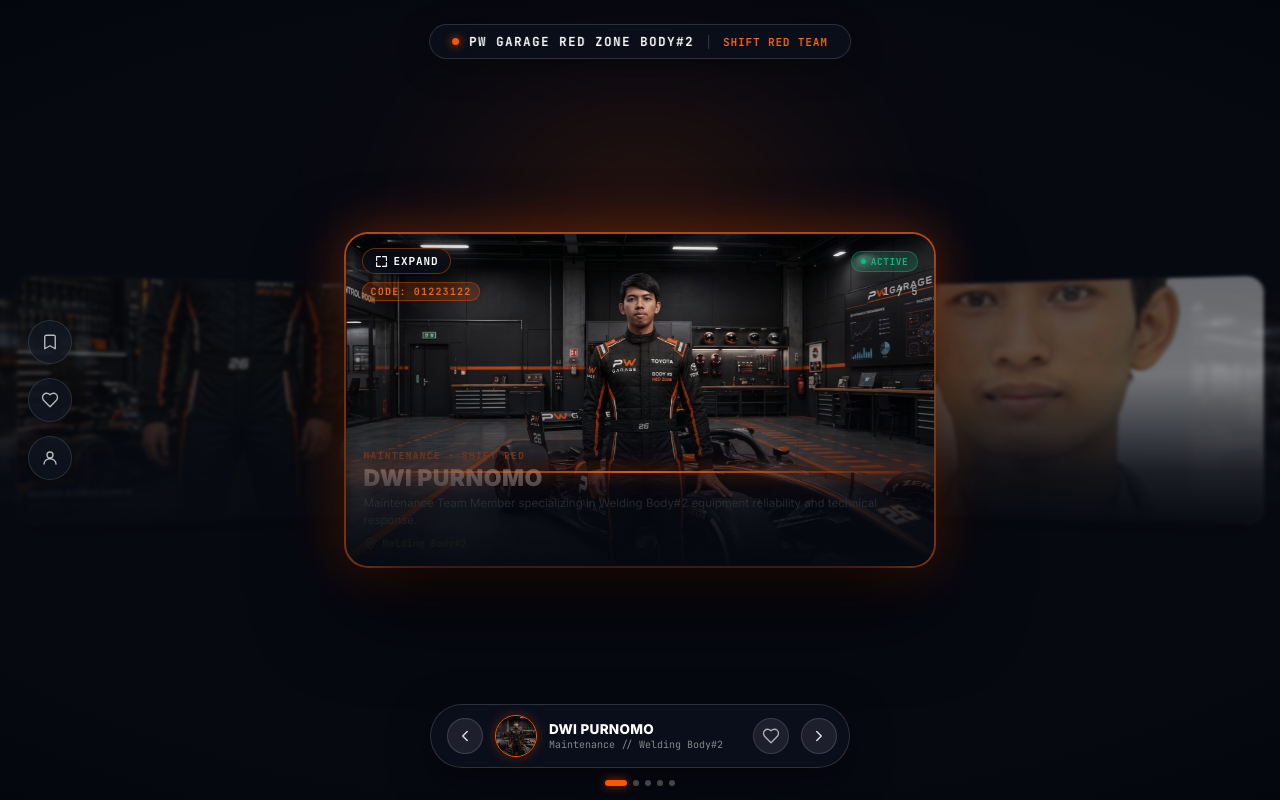
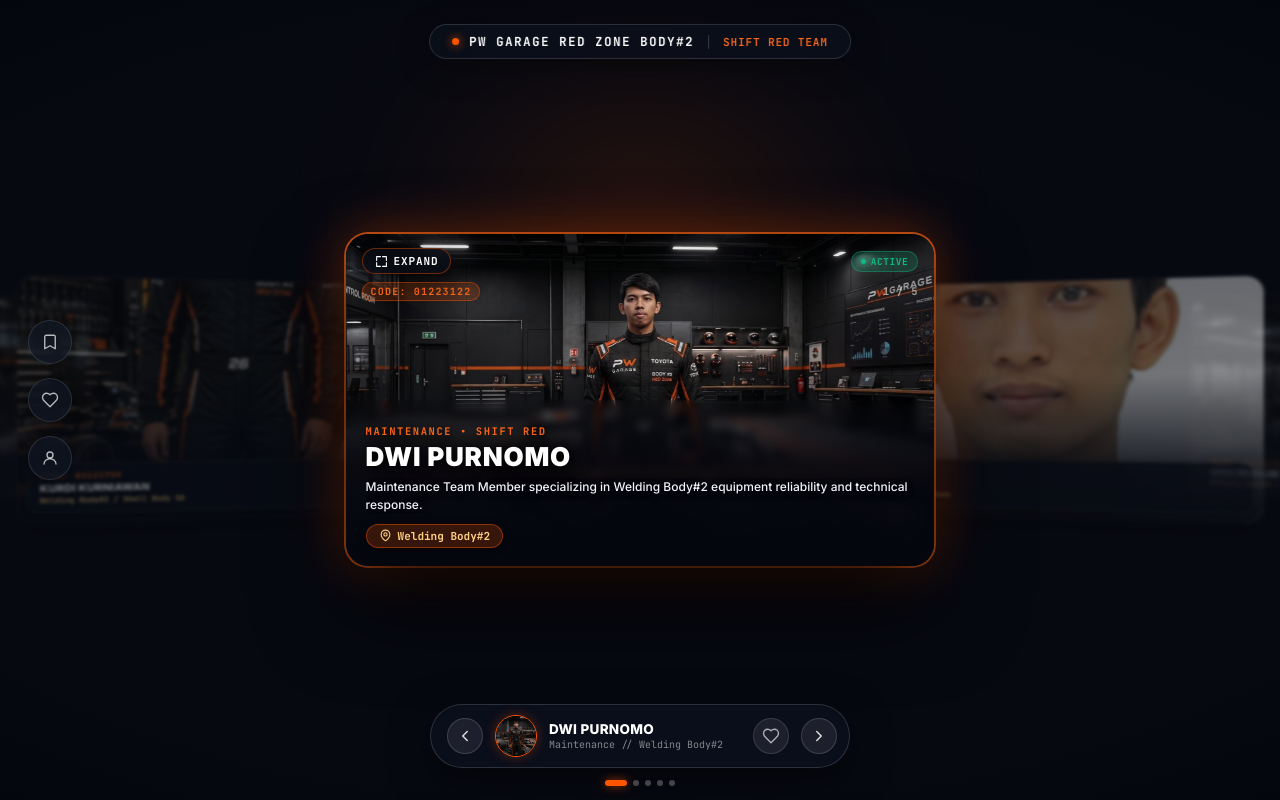
Before and after one commit to akunbersamagogle-stack/kanri-redzone, a React (Vite) app: page / in a window 1280 px wide. Built offline with nearby package versions, Linux system fonts and the light colour scheme.

Commit message:
fix: elevate z-index and add high-contrast glass backdrop for bottom text and side cards

```diff
--- a/src/App.tsx
+++ b/src/App.tsx
@@ -589,25 +589,32 @@
                     {active + 1} / {total}
                   </div>
 
-                  {/* Bottom Character Info */}
+                  {/* Bottom Character Info with High Contrast Glass Backdrop */}
                   <div
                     style={{
                       position: 'absolute',
                       bottom: 0,
                       left: 0,
                       right: 0,
-                      padding: '0 18px 16px',
+                      zIndex: 10,
+                      padding: '24px 20px 18px',
+                      background: 'linear-gradient(to top, rgba(5,7,14,0.96) 0%, rgba(5,7,14,0.85) 60%, rgba(5,7,14,0.4) 85%, transparent 100%)',
+                      backdropFilter: 'blur(4px)',
+                      WebkitBackdropFilter: 'blur(4px)',
+                      borderBottomLeftRadius: 22,
+                      borderBottomRightRadius: 22,
                     }}
                   >
                     <div
                       style={{
                         fontFamily: 'var(--font-mono)',
-                        fontSize: 9.5,
-                        fontWeight: 700,
+                        fontSize: 10.5,
+                        fontWeight: 800,
                         color: '#ff6a1a',
-                        letterSpacing: '0.14em',
+                        letterSpacing: '0.15em',
                         textTransform: 'uppercase',
-                        marginBottom: 3,
+                        marginBottom: 4,
+                        textShadow: '0 2px 8px rgba(0,0,0,0.9)',
                       }}
                     >
                       {char.department} • {char.unit}
@@ -616,13 +623,14 @@
                     <h2
                       style={{
                         fontFamily: 'var(--font-body)',
-                        fontSize: 'clamp(18px, 2.4vw, 23px)',
+                        fontSize: 'clamp(20px, 2.8vw, 26px)',
                         fontWeight: 900,
-                        margin: '0 0 4px',
+                        margin: '0 0 6px',
                         color: '#ffffff',
                         lineHeight: 1.15,
                         textTransform: 'uppercase',
-                        letterSpacing: '0.02em',
+                        letterSpacing: '0.03em',
+                        textShadow: '0 2px 14px rgba(0,0,0,0.95), 0 0 20px rgba(0,0,0,0.8)',
                       }}
                     >
                       {char.name}
@@ -631,14 +639,16 @@
                     <p
                       style={{
                         fontFamily: 'var(--font-body)',
-                        fontSize: 11.5,
-                        lineHeight: 1.45,
-                        color: 'rgba(255,255,255,0.72)',
-                        margin: '0 0 8px',
+                        fontSize: 12,
+                        lineHeight: 1.5,
+                        color: '#f1f5f9',
+                        fontWeight: 500,
+                        margin: '0 0 10px',
                         display: '-webkit-box',
                         WebkitLineClamp: 2,
                         WebkitBoxOrient: 'vertical',
                         overflow: 'hidden',
+                        textShadow: '0 1px 8px rgba(0,0,0,0.9)',
                       }}
                     >
                       {char.summary}
@@ -646,13 +656,18 @@
 
                     <div
                       style={{
-                        display: 'flex',
+                        display: 'inline-flex',
                         alignItems: 'center',
                         gap: 6,
                         color: '#ffd080',
-                        fontSize: 10,
+                        fontSize: 11,
                         fontFamily: 'var(--font-mono)',
-                        fontWeight: 600,
+                        fontWeight: 700,
+                        background: 'rgba(255,85,0,0.2)',
+                        border: '1px solid rgba(255,85,0,0.45)',
+                        borderRadius: 999,
+                        padding: '4px 12px',
+                        boxShadow: '0 2px 8px rgba(0,0,0,0.4)',
                       }}
                     >
                       <PinIcon />
@@ -662,38 +677,48 @@
                 </>
               )}
 
-              {/* Side Cards Preview Label */}
+              {/* Side Cards Preview Label with High Contrast Glass Backdrop */}
               {!isCenter && (
                 <div
                   style={{
                     position: 'absolute',
-                    bottom: 16,
-                    left: 14,
-                    right: 14,
+                    bottom: 12,
+                    left: 12,
+                    right: 12,
+                    zIndex: 10,
+                    padding: '10px 14px',
+                    background: 'rgba(8, 12, 22, 0.88)',
+                    backdropFilter: 'blur(10px)',
+                    WebkitBackdropFilter: 'blur(10px)',
+                    border: '1px solid rgba(255, 255, 255, 0.12)',
+                    borderRadius: 14,
+                    boxShadow: '0 6px 18px rgba(0,0,0,0.5)',
                   }}
                 >
                   <div
                     style={{
                       fontFamily: 'var(--font-mono)',
-                      fontSize: 9.5,
-                      fontWeight: 700,
+                      fontSize: 10,
+                      fontWeight: 800,
                       color: '#ff6a1a',
-                      letterSpacing: '0.1em',
+                      letterSpacing: '0.12em',
                       textTransform: 'uppercase',
                       marginBottom: 2,
                     }}
                   >
-                    {char.code}
+                    CODE: {char.code}
                   </div>
                   <div
                     style={{
                       fontFamily: 'var(--font-body)',
-                      fontSize: 13,
+                      fontSize: 13.5,
                       fontWeight: 800,
-                      color: 'rgba(255,255,255,0.95)',
+                      color: '#ffffff',
                       textTransform: 'uppercase',
                       marginBottom: 2,
                       lineHeight: 1.2,
+                      letterSpacing: '0.02em',
+                      textShadow: '0 2px 8px rgba(0,0,0,0.8)',
                     }}
                   >
                     {char.name}
@@ -702,7 +727,8 @@
                     style={{
                       fontFamily: 'var(--font-mono)',
                       fontSize: 10,
-                      color: 'rgba(255,255,255,0.5)',
+                      color: '#ffd080',
+                      fontWeight: 600,
                       whiteSpace: 'nowrap',
                       overflow: 'hidden',
                       textOverflow: 'ellipsis',
```
